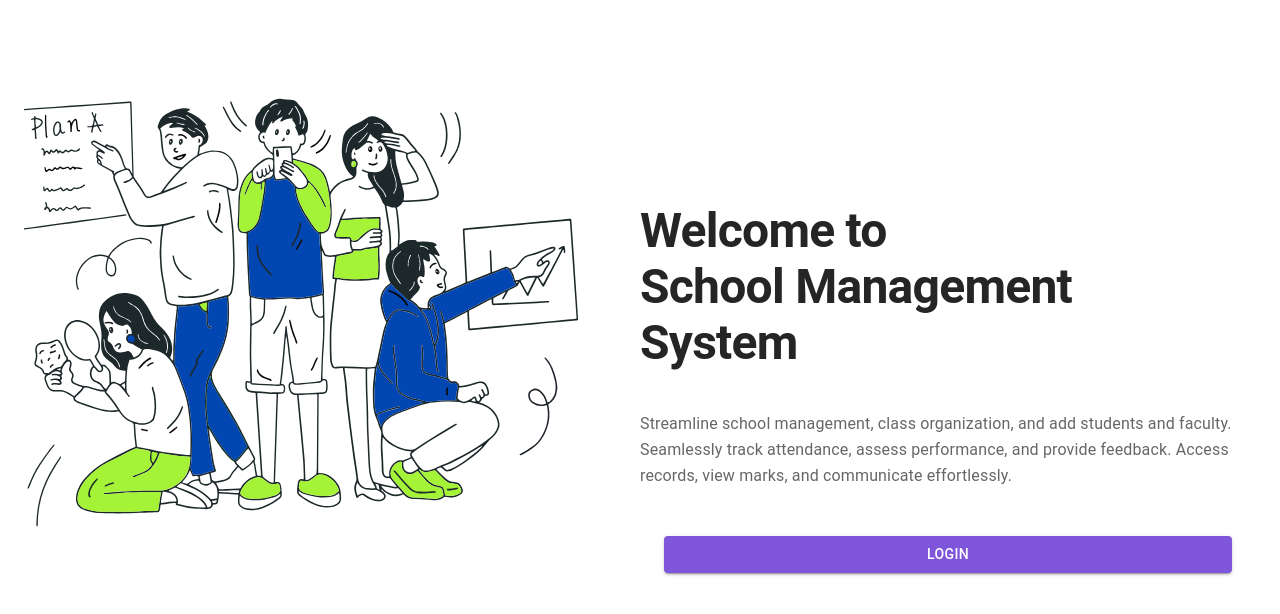
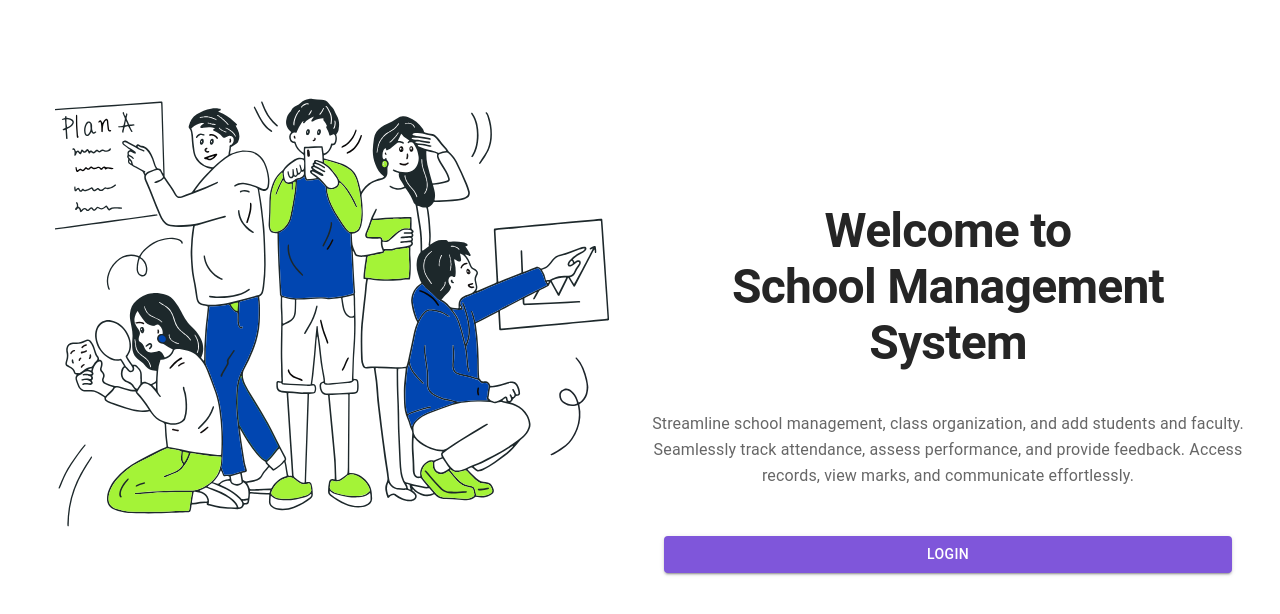
Before and after one commit to PeeyushDeshpande2002/School-Management-App, a React (Vite) app in the folder frontend/: page / in a window 1280 px wide. Shown: the top 614 px of the page. Built offline with nearby package versions, Linux system fonts and the light colour scheme.

Commit message:
generic form update

```diff
--- a/frontend/src/App.css
+++ b/frontend/src/App.css
@@ -1,20 +1,42 @@
-* {
-    margin: 0;
-    padding: 0;
-    box-sizing: border-box;
+#root {
+  max-width: 1280px;
+  margin: 0 auto;
+  text-align: center;
+  background-color: white;
+}
+
+.logo {
+  height: 6em;
+  padding: 1.5em;
+  will-change: filter;
+  transition: filter 300ms;
+}
+.logo:hover {
+  filter: drop-shadow(0 0 2em #646cffaa);
+}
+.logo.react:hover {
+  filter: drop-shadow(0 0 2em #61dafbaa);
+}
+
+@keyframes logo-spin {
+  from {
+    transform: rotate(0deg);
   }
+  to {
+    transform: rotate(360deg);
+  }
+}
 
-  body, html {
-    height: 100%;
-    width: 100%;
-    font-family: Arial, sans-serif;
-    background-color: #f5f5f5;
-    margin: 0;
-    padding: 0;
-    overflow-x: hidden;
-    color: black;
+@media (prefers-reduced-motion: no-preference) {
+  a:nth-of-type(2) .logo {
+    animation: logo-spin infinite 20s linear;
   }
+}
 
-  #root {
-    width: 1280px;
-  }
+.card {
+  padding: 2em;
+}
+
+.read-the-docs {
+  color: #888;
+}
--- a/frontend/src/pages/Admin/AdminHomePage.jsx
+++ b/frontend/src/pages/Admin/AdminHomePage.jsx
@@ -18,7 +18,7 @@ import CreateTeacher from './AdminTeacher/CreateTeacher';
 
 const AdminHomePage = () => {
     return (
-        <Box sx={{ display: 'flex', minHeight: '100vh' }}>
+        <Box sx={{ display: 'flex', minHeight: '100vh', width : 1280, color :'black' }}>
             {/* Sidebar Section */}
             <Box
                 sx={{
--- a/frontend/src/pages/ChooseUser.jsx
+++ b/frontend/src/pages/ChooseUser.jsx
@@ -14,8 +14,12 @@ export default function ChooseUser() {
 
   return (
     <Box
+    maxWidth = 'xl'
       sx={{
         height: '100vh',
+        width : 1280,
+        margin : 0,
+        padding : 0,
         display: 'flex',
         justifyContent: 'center',
         alignItems: 'center',
--- a/frontend/src/pages/HomePage.jsx
+++ b/frontend/src/pages/HomePage.jsx
@@ -11,9 +11,8 @@ const Homepage = () => {
                 display: 'flex',
                 justifyContent: 'center',
                 alignItems: 'center',
-                height: '100vh',
-                width : '100%',
-                backgroundColor: 'white',
+
+                //backgroundColor: 'white',
                 margin: 0,
                 padding: 0,
             }}
--- a/frontend/src/shared/GenericForm.jsx
+++ b/frontend/src/shared/GenericForm.jsx
@@ -1,5 +1,5 @@
 import React, { useState } from 'react';
-import { Box, Button, TextField, Typography, Paper, MenuItem } from '@mui/material';
+import { Box, Button, TextField, Typography, Paper, MenuItem, Grid } from '@mui/material';
 
 const GenericForm = ({ title, fields, onSubmit }) => {
   const [formData, setFormData] = useState(
@@ -19,24 +19,27 @@ const GenericForm = ({ title, fields, onSubmit }) => {
   return (
     <Box
       sx={{
-        minHeight: '75vh',
+        height: '100vh',
         display: 'flex',
         justifyContent: 'center',
         alignItems: 'center',
-        //background: 'linear-gradient(to bottom, #5f2c82, #49a09d)',
-       // px: 2,
-
+        background: 'linear-gradient(to bottom, #5f2c82, #49a09d)',
       }}
     >
-      <Paper elevation={4} sx={{ p: 4, maxWidth: 500, width: '100%', borderRadius: 2 }}>
-        <Typography variant="h5" align="center" gutterBottom>
+      <Paper elevation={4} sx={{ p: 4, maxWidth: 500, borderRadius: 2 }}>
+        <Typography variant="h6" align="center" gutterBottom>
           {title}
         </Typography>
         <form onSubmit={handleSubmit}>
-          {fields.map((field) => (
-            field.type === 'select' ? (
+          <Grid container spacing={2}>
+            {fields.map((field, index) => (
+              <Grid
+                item
+                xs={fields.length >= 4 ? 6 : 12} // Two columns if fields >= 4, else full width
+                key={field.name}
+              >
+                {field.type === 'select' ? (
                   <TextField
-                  key={field.name}
                     select
                     label={field.label}
                     name={field.name}
@@ -46,11 +49,13 @@ const GenericForm = ({ title, fields, onSubmit }) => {
                     margin="normal"
                   >
                     {field.options.map((option) => (
-                      <MenuItem key={option.id} value={option.id}>{option.label}</MenuItem>
+                      <MenuItem key={option.id} value={option.id}>
+                        {option.label}
+                      </MenuItem>
                     ))}
-              </TextField>)
-              : (<TextField
-                key={field.name}
+                  </TextField>
+                ) : (
+                  <TextField
                     label={field.label}
                     name={field.name}
                     type={field.type || 'text'}
@@ -60,9 +65,11 @@ const GenericForm = ({ title, fields, onSubmit }) => {
                     margin="normal"
                     variant="outlined"
                     required={field.required}
-              />)
-
+                  />
+                )}
+              </Grid>
             ))}
+          </Grid>
           <Box sx={{ textAlign: 'center', mt: 2 }}>
             <Button type="submit" variant="contained" color="primary">
               Submit
```
Lines whose indentation alone changed are shown as unchanged.
